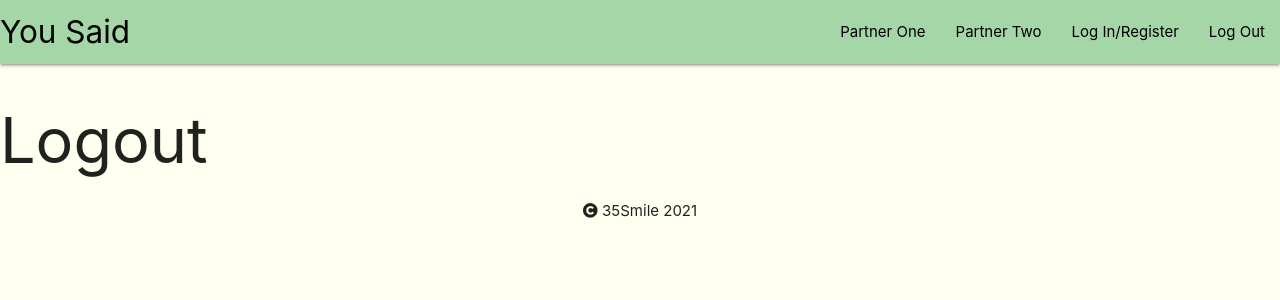
After one commit to Mishalzeera/you-said-app, a Flask app: page /logout in a window 1280 px wide. The commit adds this page. Shown: the top 300 px of the page. Run offline with Flask 2, Linux system fonts and the light colour scheme.

Commit message:
Add templates and routes for individual pages

```diff
--- a/app.py
+++ b/app.py
@@ -9,6 +9,26 @@ def index():
     return render_template("index.html")
 
 
+@app.route("/partner_one")
+def partner_one():
+    return render_template("partner_one.html")
+
+
+@app.route("/partner_two")
+def partner_two():
+    return render_template("partner_two.html")
+
+
+@app.route("/login_register")
+def login_register():
+    return render_template("login_register.html")
+
+
+@app.route("/logout")
+def logout():
+    return render_template("logout.html")
+
+
 if __name__ == "__main__":
     app.run(
         host=os.environ.get("IP", "0.0.0.0"),
--- a/templates/base.html
+++ b/templates/base.html
@@ -32,19 +32,19 @@
           ><i class="fas fa-bars black-text"></i
         ></a>
         <ul class="right hide-on-med-and-down">
-          <li><a href="#" class="black-text">Partner One</a></li>
-          <li><a href="#" class="black-text">Partner Two</a></li>
-          <li><a href="#" class="black-text">Log In/Register</a></li>
-          <li><a href="#" class="black-text">Log Out</a></li>
+          <li><a href="{{ url_for('partner_one') }}" class="black-text">Partner One</a></li>
+          <li><a href="{{ url_for('partner_two') }}" class="black-text">Partner Two</a></li>
+          <li><a href="{{ url_for('login_register') }}" class="black-text">Log In/Register</a></li>
+          <li><a href="{{ url_for('logout') }}" class="black-text">Log Out</a></li>
         </ul>
       </div>
     </nav>
 
     <ul class="sidenav" id="mobile-demo">
-      <li><a href="#">Partner One</a></li>
-      <li><a href="#">Partner Two</a></li>
-      <li><a href="#">Log In/Register</a></li>
-      <li><a href="#">Log Out</a></li>
+      <li><a href="{{ url_for('partner_one')}}">Partner One</a></li>
+      <li><a href="{{ url_for('partner_two')}}">Partner Two</a></li>
+      <li><a href="{{ url_for('login_register')}}">Log In/Register</a></li>
+      <li><a href="{{ url_for('logout')}}">Log Out</a></li>
     </ul>
     <main>{% block content %} {% endblock %}</main>
     <footer>
--- a/templates/index.html
+++ b/templates/index.html
@@ -20,7 +20,11 @@
           </p>
         </div>
         <div class="card-action">
-          <a href="#" class="btn btn-large black-text">Register/LogIn</a>
+          <a
+            href="{{ url_for('login_register')}}"
+            class="btn btn-large black-text green lighten-3"
+            >Register/LogIn</a
+          >
         </div>
       </div>
     </div>
--- /dev/null
+++ b/templates/login_register.html
@@ -0,0 +1,5 @@
+{% extends "base.html" %} {% block content %}
+
+<h1>Login Register</h1>
+
+{% endblock %}
--- /dev/null
+++ b/templates/logout.html
@@ -0,0 +1,5 @@
+{% extends "base.html" %} {% block content %}
+
+<h1>Logout</h1>
+
+{% endblock %}
--- /dev/null
+++ b/templates/partner_one.html
@@ -0,0 +1,5 @@
+{% extends "base.html" %} {% block content %}
+
+<h1>One</h1>
+
+{% endblock %}
--- /dev/null
+++ b/templates/partner_two.html
@@ -0,0 +1,5 @@
+{% extends "base.html" %} {% block content %}
+
+<h1>Two</h1>
+
+{% endblock %}
```
